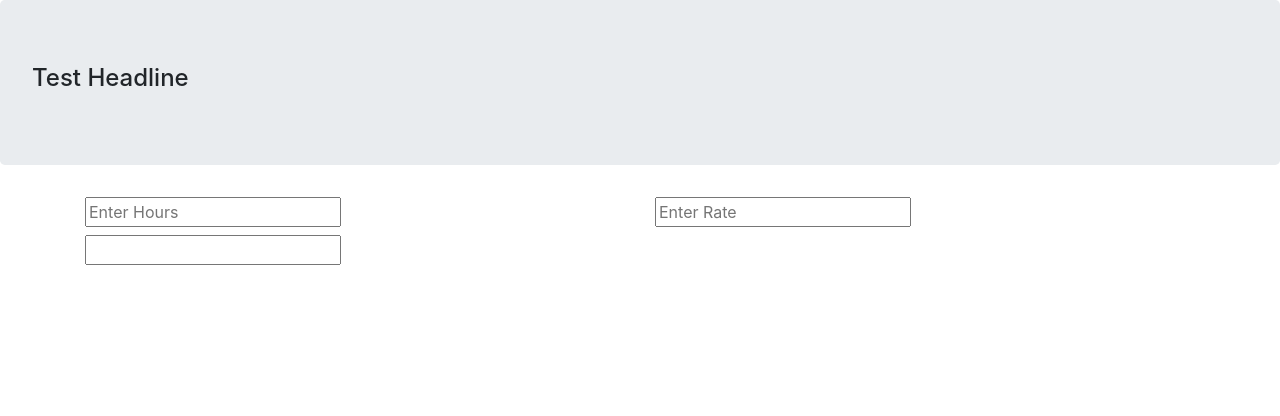
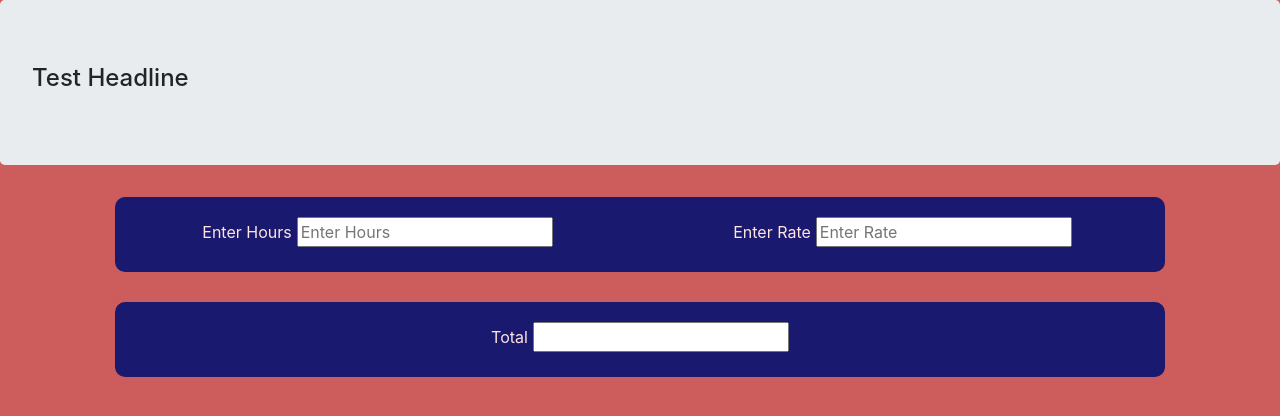
Before and after one commit to CharleeBrown/BudgetApp, a website: page src/index.html in a window 1280 px wide. Drawn offline with nearby package versions, Linux system fonts and the light colour scheme.

Commit message:
Added labels, colors and sizing.

```diff
--- a/src/index.html
+++ b/src/index.html
@@ -13,18 +13,19 @@
             <h4> Test Headline</h4>
     </div>
     <div class="container">
-        <div class="row">
+        <div class="row" id="mainRow">
                 <div class="col">
-                <label><input type="text" placeholder="Enter Hours" id="hours"/></label>
+                    <label> Enter Hours</label><input type="text" placeholder="Enter Hours" id="hours"/>
                 </div>
+
                 <div class="col">
-                <label><input type="text" placeholder="Enter Rate" id="rate"/></label>
+                    <label>Enter Rate</label><input type="text" placeholder="Enter Rate" id="rate"/>
                 </div>
         </div>
 
-        <div class="row" >
+            <div class="row" id="otherRow">
                 <div class="col">
-                <label><input type="text" placeholder="" id="total"/></label>
+                    <label>Total </label><input type="text" placeholder="" id="total"/>
                 </div>
 
         </div>
--- a/src/style.css
+++ b/src/style.css
@@ -0,0 +1,24 @@
+body{
+    background-color: indianred;
+}
+#mainRow{
+    margin:30px;
+    background-color: midnightblue;
+    border-radius: 10px;
+}
+#otherRow{
+    margin: 30px;
+    background-color: midnightblue;
+    border-radius: 10px;
+
+}
+
+.col{
+    text-align: center;
+    margin:20px;
+}
+
+label{
+    color:mistyrose;
+    margin-right:5px;
+}
```
Lines whose indentation alone changed are shown as unchanged.
